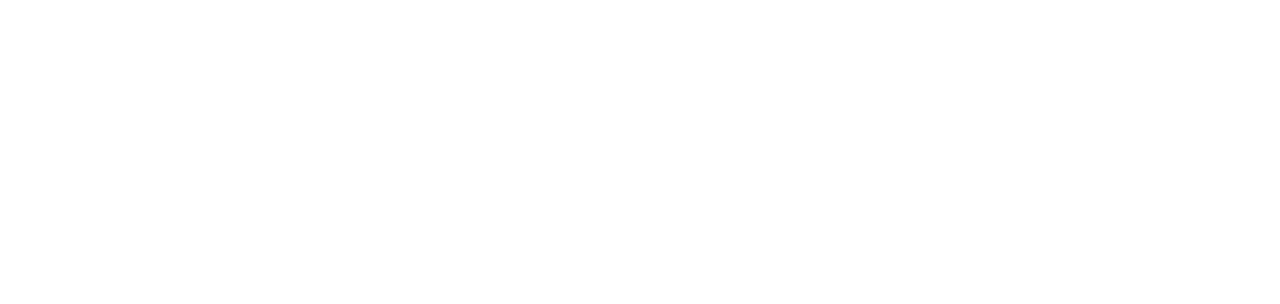
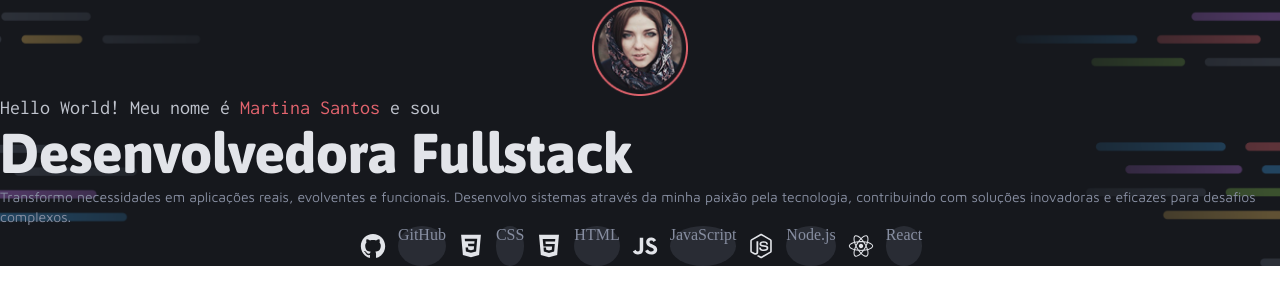
Before and after one commit to ronaldotavcano/portifolio, a plain HTML site: page index.html in a window 1280 px wide. Drawn offline with Linux system fonts and the light colour scheme.

Commit message:
Começando header

```diff
--- a/index.html
+++ b/index.html
@@ -1,11 +1,45 @@
 <!DOCTYPE html>
 <html lang="pt-br">
 <head>
+    <link rel="preconnect" href="https://fonts.googleapis.com">
+    <link rel="preconnect" href="https://fonts.gstatic.com" crossorigin>
+    <link rel="preconnect" href="https://fonts.googleapis.com">
+    <link rel="preconnect" href="https://fonts.gstatic.com" crossorigin>
+    <link rel="preconnect" href="https://fonts.googleapis.com">
+    <link rel="preconnect" href="https://fonts.gstatic.com" crossorigin>
+
     <meta charset="UTF-8">
     <meta name="viewport" content="width=device-width, initial-scale=1.0">
     <title>Portifólio</title>
+    <link rel="stylesheet" href="styles/index.css">
+
+    <link href="https://fonts.googleapis.com/css2?family=Asap:ital,wght@0,100..900;1,100..900&display=swap" rel="stylesheet">
+    <link href="https://fonts.googleapis.com/css2?family=Inconsolata:wght@200..900&display=swap" rel="stylesheet">
+    <link href="https://fonts.googleapis.com/css2?family=Maven+Pro:wght@400..900&display=swap" rel="stylesheet">
+
 </head>
 <body>
+    <div class="intro">
+        <header>
+            <img src="assets/User.png" alt="usuario" class="avatar">
 
+            <div class="text">
+                <p class="subtitle">Hello World! Meu nome é <span>Martina Santos</span> e sou</p>
+                <h1 class="title">Desenvolvedora Fullstack</h1>
+                <p class="small">Transformo necessidades em aplicações reais, evolventes e funcionais. Desenvolvo sistemas através da minha paixão pela tecnologia,
+                   contribuindo com soluções inovadoras e eficazes para desafios complexos.
+                </p>
+            </div>
+
+            <aside>
+                <img src="assets/icones/GitHub.svg" alt="Icone do GitHub"> <span class="tags">GitHub</span>
+                <img src="assets/icones/CSS.svg" alt="Icone do CSS"><span class="tags">CSS</span>
+                <img src="assets/icones/HTML.svg" alt="Icone do HTML"><span class="tags">HTML</span>
+                <img src="assets/icones/JavaScript.svg" alt="Icone do JavaScript"><span class="tags">JavaScript</span>
+                <img src="assets/icones/Node.js.svg" alt="Icone do Node.js"><span class="tags">Node.js</span>
+                <img src="assets/icones/React.svg" alt="Icone do React"><span class="tags">React</span>
+            </aside>
+        </header>
+    </div>
 </body>
 </html>
--- /dev/null
+++ b/styles/global.css
@@ -0,0 +1,35 @@
+*{
+    margin: 0;
+    padding: 0;
+    box-sizing: border-box;
+}
+
+:root{
+    /*Cores*/
+
+    --red:#E3646E;
+    --purple:#BB72E9;
+    --blue:#3996DB;
+    --green:#82BC4F;
+    --yellow:#EABD5F;
+
+    --gray-100: #0D0E11;
+    --gray-200: #16181D;
+    --gray-300: #292C34;
+    --gray-400: #878EA1;
+    --gray-500: #C0C4CE;
+    --gray-600: #E2E4E9;
+
+    /*Fontes*/
+    --font-family1: "Asap", sans-serif;
+    --title-lg:800 56px/120% var(--font-family1);
+    --title-md:800 24px/120% var(--font-family1);
+    --title-sm:800 16px/120% var(--font-family1);
+
+    --font-family2:"Inconsolata", monospace;
+    --subtitle:400 20px/120% var(--font-family2);
+
+    --font-family3:"Maven Pro", sans-serif;
+    --text-md:400 16px/140% var(--font-family3);
+    --text-sm:400 14px/140% var(--font-family3);
+}
--- /dev/null
+++ b/styles/header.css
@@ -0,0 +1,45 @@
+.intro{
+    background-image: url(../assets/Background_Intro.png);
+    background-position: center;
+    background-size: cover;
+    background-repeat: no-repeat;
+    width: 100%;
+    height: auto;
+
+    header{
+        display: flex;
+        flex-direction: column;
+        justify-content: center;
+
+        .avatar{
+            display: flex;
+            width: 96px;
+            aspect-ratio: 1/1;
+            object-fit: cover;
+            align-self: center;
+        }
+
+        aside{
+            display: flex;
+            gap: 10px;
+            align-items: center;
+            justify-content: center;
+
+            img{
+                width: 30px;
+                gap: 10px;
+            }
+
+            .tags{
+                max-width: 105px;
+                display: flex;
+                flex-direction: column;
+                background-color: var(--gray-300);
+                height: 40px;
+                border-radius: 50%;
+                color: var(--gray-400);
+
+            }
+        }
+    }
+}
--- /dev/null
+++ b/styles/index.css
@@ -0,0 +1,3 @@
+@import url(global.css);
+@import url(utilitys.css);
+@import url(header.css);
--- /dev/null
+++ b/styles/utilitys.css
@@ -0,0 +1,19 @@
+.subtitle{
+    font: var(--subtitle);
+    color: var(--gray-500);
+
+    span{
+        color: var(--red);
+    }
+}
+
+.title{
+    color: var(--gray-600);
+    font: var(--title-lg);
+}
+
+
+.small{
+    font: var(--text-sm);
+    color: var(--gray-400);
+}
```
Also changed, not shown: assets/Background_Contacts.png (added), assets/Background_Intro.png (added), assets/User.png (added), assets/icones/CSS.svg (added), assets/icones/GitHub.svg (added), assets/icones/HTML.svg (added), assets/icones/JavaScript.svg (added), assets/icones/Node.js.svg (added), assets/icones/React.svg (added), assets/imgs/Thumbnail_Project-01.png (added), assets/imgs/Thumbnail_Project-02.png (added), assets/imgs/Thumbnail_Project-03.png (added), assets/imgs/Thumbnail_Project-04.png (added), assets/imgs/Thumbnail_Project-05.png (added), 1 more files.
